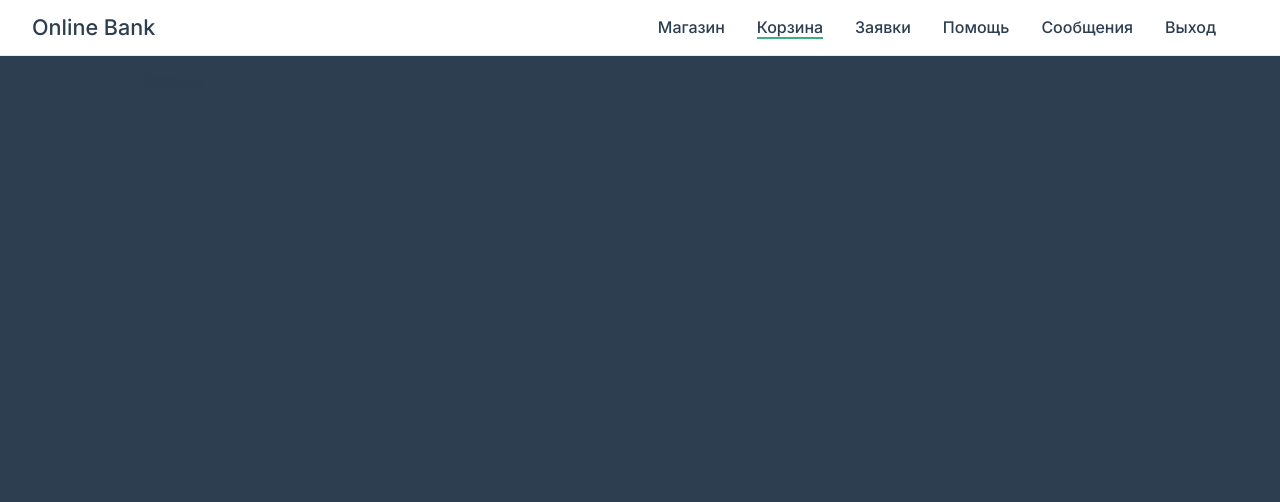
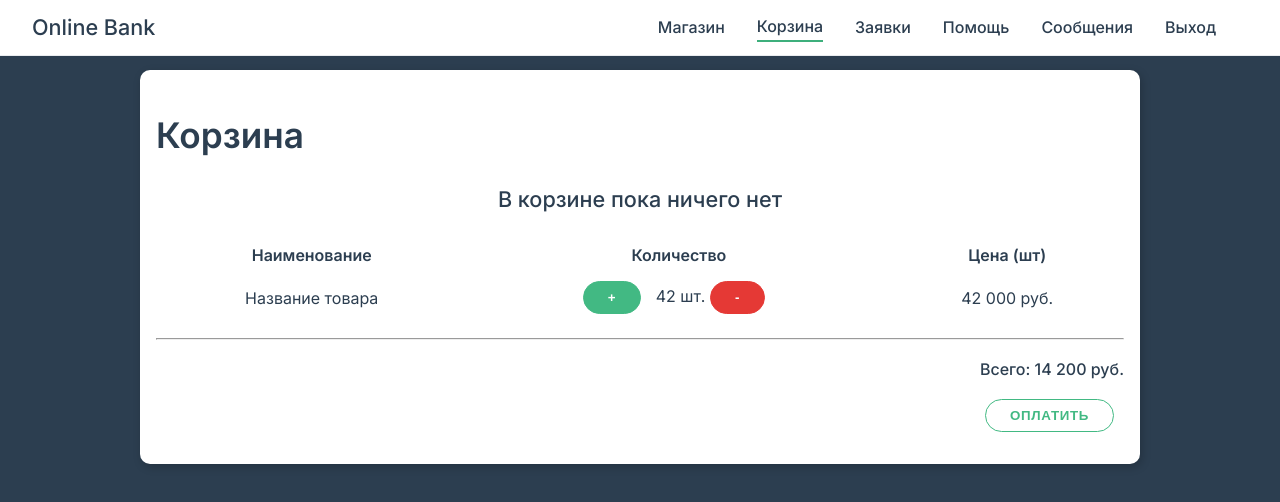
Before and after one commit to Sergiayn/vue3-p1, a Vue app: page /cart in a window 1280 px wide. Shown: the top 502 px of the page. Built offline with nearby package versions, Linux system fonts and the light colour scheme; no server answers.

Commit message:
apply default template

```diff
--- a/src/router/index.js
+++ b/src/router/index.js
@@ -1,72 +1,6 @@
 import { createRouter, createWebHistory } from 'vue-router'
 import store from '@/store'
-import Home from '@/views/Home.vue'
-
-const routes = [
-  {
-    path: '/',
-    name: 'Home',
-    component: Home,
-    meta: {
-      layout: 'main',
-      auth: true
-    }
-  },
-  {
-    path: '/help',
-    name: 'Help',
-    component: () => import('../views/Help.vue'),
-    meta: {
-      layout: 'main',
-      auth: true
-    }
-  },
-  {
-    path: '/request/:id',
-    name: 'Request',
-    component: () => import('../views/Request.vue'),
-    meta: {
-      layout: 'main',
-      auth: true
-    }
-  },
-  {
-    path: '/auth',
-    name: 'Auth',
-    component: () => import('../views/Auth.vue'),
-    meta: {
-      layout: 'auth',
-      auth: false
-    }
-  },
-  {
-    path: '/shop',
-    name: 'shop',
-    component: () => import('../views/shop/ShopList'),
-    meta: {
-      layout: 'main',
-      auth: false
-    }
-  },
-  {
-    path: '/shop/product/:id',
-    name: 'shop-product',
-    component: () => import('../views/shop/ShopProduct'),
-    meta: {
-      layout: 'main',
-      auth: false
-    }
-  },
-  {
-    path: '/cart',
-    name: 'cart',
-    component: () => import('../views/shop/ShopCart'),
-    meta: {
-      layout: 'main',
-      auth: false
-    }
-  }
-]
+import routes from './routes'
 
 const router = createRouter({
   history: createWebHistory(process.env.BASE_URL),
--- /dev/null
+++ b/src/router/routes.js
@@ -0,0 +1,66 @@
+const routes = [
+  {
+    path: '/',
+    name: 'Home',
+    component: import('../views/shop/ShopList'),
+    meta: {
+      layout: 'main',
+      auth: false
+    }
+  },
+  {
+    path: '/help',
+    name: 'Help',
+    component: () => import('../views/Help.vue'),
+    meta: {
+      layout: 'main',
+      auth: true
+    }
+  },
+  {
+    path: '/request/:id',
+    name: 'Request',
+    component: () => import('../views/Request.vue'),
+    meta: {
+      layout: 'main',
+      auth: true
+    }
+  },
+  {
+    path: '/auth',
+    name: 'Auth',
+    component: () => import('../views/Auth.vue'),
+    meta: {
+      layout: 'auth',
+      auth: false
+    }
+  },
+  {
+    path: '/shop',
+    name: 'shop',
+    component: () => import('../views/shop/ShopList'),
+    meta: {
+      layout: 'main',
+      auth: false
+    }
+  },
+  {
+    path: '/shop/product/:id',
+    name: 'shop-product',
+    component: () => import('../views/shop/ShopProduct'),
+    meta: {
+      layout: 'main',
+      auth: false
+    }
+  },
+  {
+    path: '/cart',
+    name: 'cart',
+    component: () => import('../views/shop/ShopCart'),
+    meta: {
+      layout: 'main',
+      auth: false
+    }
+  }
+]
+export default routes
--- a/src/theme.css
+++ b/src/theme.css
@@ -142,6 +142,15 @@ h3 {
     padding-top: 5rem;
 }
 
+.form-control-clear {
+    position: absolute;
+    right: 6px;
+    top: 6px;
+    font-size: 22px;
+    cursor: pointer;
+    color: #888;
+}
+
 .form-control {
     position: relative;
     margin-bottom: 0.5rem;
@@ -226,15 +235,22 @@ h3 {
     display: flex;
     align-items: center;
     justify-content: space-between;
-    padding: 0.5rem 0;
+    padding: 0.5rem;
     transition: .22s all;
     text-overflow: ellipsis;
     white-space: nowrap;
     overflow: hidden;
 }
 
+.list-item.active {
+    font-weight: bold;
+    text-decoration: underline;
+}
+
+
 .list-item:hover {
     background: #eee;
+    cursor: pointer;
 }
 
 .alert {
@@ -396,11 +412,17 @@ h3 {
 
 .navbar-menu li {
     margin-right: 2rem;
+    display: flex;
+    align-items: center;
 }
 
 .navbar-menu li a {
     color: #2c3e50;
     text-decoration: none;
+}
+
+.navbar-menu li span {
+    margin-left: .5rem;
 }
 
 .navbar-menu li a:hover, .navbar-menu li a.active {
@@ -433,6 +455,11 @@ h3 {
 .badge.warning {
     border-color: #c25205;
     color: #c25205;
+}
+
+.badge.warning.filled {
+    background: #c25205;
+    color: #fff;
 }
 
 .text-white {
@@ -521,3 +548,71 @@ h3 {
 .question-title {
     font-weight: bold;
 }
+
+
+.row {
+    display: flex;
+
+}
+
+.product-card {
+    width: 220px;
+    height: 200px;
+    border: 1px solid #ccc;
+    margin-right: 1rem;
+    margin-bottom: 1rem;
+    transition: .22s box-shadow;
+    cursor: pointer;
+}
+
+.product-card:hover {
+    box-shadow: 2px 3px 10px rgba(0, 0, 0, 0.2);;
+}
+
+.product-img {
+    width: 100%;
+    padding: 0 .5rem;
+    display: flex;
+    justify-content: center;
+}
+
+.product-img img {
+    width: 60%;
+    height: auto;
+}
+
+.product-title {
+    text-align: center;
+    margin: 0;
+    margin-bottom: .5rem;
+}
+
+.product-controls {
+    display: flex;
+    align-items: center;
+    justify-content: space-around;
+}
+
+.product-controls button {
+    margin: 0;
+}
+
+.product-controls.in-card button {
+    margin: 0 1rem;
+}
+.text-right {
+    text-align: right;
+}
+
+.products-filter {
+    padding: 1rem;
+    width: 250px;
+    border-right: 1px solid #ccc;
+}
+
+.products-table {
+    display: flex;
+    flex-wrap: wrap;
+    width: 750px;
+    padding: 1rem;
+}
--- a/src/views/shop/ShopCart.vue
+++ b/src/views/shop/ShopCart.vue
@@ -1,10 +1,46 @@
 <template>
-  <div>Корзина</div>
+  <div class="card">
+    <h1>Корзина</h1>
+
+    <h3 class="text-center">В корзине пока ничего нет</h3>
+    <table class="table">
+      <thead>
+      <tr>
+        <th>Наименование</th>
+        <th>Количество</th>
+        <th>Цена (шт)</th>
+      </tr>
+      </thead>
+      <tbody>
+      <tr>
+        <td>Название товара</td>
+        <td>
+          <button class="btn primary">+</button>
+          42 шт.
+          <button class="btn danger">-</button>
+        </td>
+        <td>42 000 руб.</td>
+      </tr>
+      </tbody>
+    </table>
+    <hr>
+    <p class="text-right"><strong>Всего: 14 200 руб.</strong></p>
+    <p class="text-right">
+      <button class="btn">Оплатить</button>
+    </p>
+  </div>
 </template>
 
 <script>
+// const CART_MODEL = {
+//   '2': 3,
+//   '5': 1
+// }
+
 export default {
-  name: 'ShopCart'
+  name: 'ShopCart',
+  setup () {
+  }
 }
 </script>
 
```
